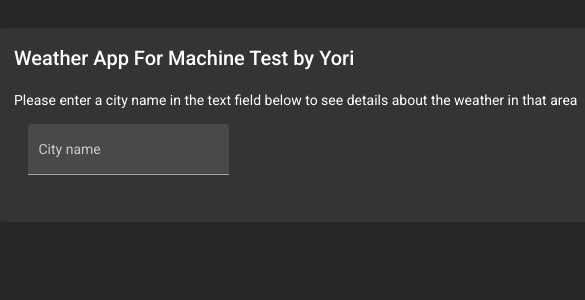
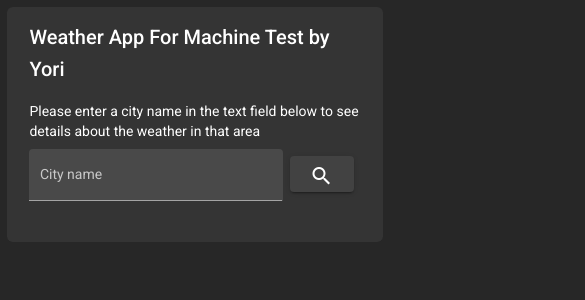
Before and after one commit to Yori1/weather-app-machine-test-yori, an Angular app: page /searching in a window 390 px wide. Shown: the top 300 px of the page, 585 px wide, since content can reach past the window. Built offline with nearby package versions, Linux system fonts and the light colour scheme.

Commit message:
made search component css responsive

```diff
--- a/src/app/app.component.scss
+++ b/src/app/app.component.scss
@@ -3,12 +3,12 @@
 
 .router-outlet-content {
     display: block;
-    width: 85em;
+    border-radius: 0.4em;
+    padding: 1.6em;
+    padding-top: 1em;
+    box-shadow: 0em 0.1px 0.5px rgba(0,0,0,0.2);
+    background-color: mat-color($my-app-primary);
+    max-width: fit-content;
     margin-left: auto;
     margin-right: auto;
-    margin-top: 2em;
-    border-radius: 0.67%;
-    padding: 1em;
-    background-color: mat-color($my-app-primary);
-
 }
--- a/src/app/search/container/searching/searching.component.html
+++ b/src/app/search/container/searching/searching.component.html
@@ -2,8 +2,11 @@
 <div>Please enter a city name in the text field below to see details about the weather in that area</div>
 
 <form class="search-form" (ngSubmit)="submit()">
-  <mat-form-field appearance="fill">
+  <mat-form-field class="form-field" appearance="fill">
     <mat-label>City name</mat-label>
     <input color="primary" matInput type="text" [(ngModel)]="searchTerm" name="searchTerm">
   </mat-form-field>
+  <button mat-raised-button>
+    <mat-icon>search</mat-icon>
+</button>
 </form>
--- a/src/app/search/container/searching/searching.component.scss
+++ b/src/app/search/container/searching/searching.component.scss
@@ -1,8 +1,15 @@
 .search-form {
     display: flex;
-    margin: 1em;
+    margin-top: 0.6em;
+    max-width: 34em;
 }
 
-#search-input {
-    width: 100% !important;
+.form-field {
+    width: 100%;
 }
+
+.mat-raised-button {
+    display: block;
+    height: fit-content !important;
+    margin: 0.5em;
+}
--- a/src/app/search/container/searching/searching.component.ts
+++ b/src/app/search/container/searching/searching.component.ts
@@ -1,5 +1,5 @@
 import { Component, OnInit } from '@angular/core';
-import { OpenWeatherService } from 'src/app/shared/open.weather.service';
+import { OpenWeatherService } from 'src/app/shared/services/open.weather.service';
 import { Router } from '@angular/router';
 import { first } from 'rxjs/operators';
 
--- a/src/app/shared/open.weather.service.ts
+++ b/src/app/shared/services/open.weather.service.ts
@@ -1,11 +1,11 @@
 import { Injectable } from '@angular/core';
 import { Observable } from 'rxjs';
-import { DirectGeocodingResult } from './models/DirectGeocodingResult';
-import { SharedModule } from './shared.module';
+import { DirectGeocodingResult } from '../models/DirectGeocodingResult';
+import { SharedModule } from '../shared.module';
 import { HttpClient } from '@angular/common/http';
 import { environment } from 'src/environments/environment';
-import { switchMap } from 'rxjs/operators';
-import { BasicWeatherReport } from './models/BasicWeatherReport';
+import { switchMap, map } from 'rxjs/operators';
+import { BasicWeatherReport } from '../models/BasicWeatherReport';
 
 @Injectable({
   providedIn: SharedModule
@@ -15,11 +15,13 @@ export class OpenWeatherService {
   constructor(private http: HttpClient) { }
 
   getCurrentWeatherInformationByLonLan(lon: number, lat: number): Observable<BasicWeatherReport> {
-    return this.http.get<BasicWeatherReport>(`https://api.openweathermap.org/data/2.5/weather?lat=${lat}&lon=${lon}&appid=${environment.openWeatherApiKey}`);
+    return this.http.get<BasicWeatherReport>(`https://api.openweathermap.org/data/2.5/weather?units=metric&lat=${lat}&lon=${lon}&appid=${environment.openWeatherApiKey}`);
   }
 
   getCurrentWeatherInformationByCity(cityName: string): Observable<BasicWeatherReport> {
-    return this.getDirectGeocodingResult(cityName).pipe(switchMap(r => this.getCurrentWeatherInformationByLonLan(r[0].lon, r[0].lat)));
+    return this.getDirectGeocodingResult(cityName)
+      .pipe(switchMap(r => this.getCurrentWeatherInformationByLonLan(r[0].lon, r[0].lat)))
+      .pipe(map(r => ({...r, main: {...r.main, temp: Math.round(r.main.temp * 10) / 10 }})))
   }
 
   getDirectGeocodingResult(cityName: string): Observable<DirectGeocodingResult[]> {
--- a/src/app/shared/shared.module.ts
+++ b/src/app/shared/shared.module.ts
@@ -1,6 +1,6 @@
 import { NgModule } from '@angular/core';
 import { CommonModule } from '@angular/common';
-import { OpenWeatherService } from './open.weather.service';
+import { OpenWeatherService } from './services/open.weather.service';
 
 
 
--- a/src/app/weather-overview/container/weather-overview/weather-overview.component.html
+++ b/src/app/weather-overview/container/weather-overview/weather-overview.component.html
@@ -1,5 +1,5 @@
 <ng-container *ngIf="$basicWeatherReport|async as basicWeatherReport; else loading">
-    <div>Temp: {{basicWeatherReport.main.temp}}</div>
+    <div class="temperature">{{basicWeatherReport.main.temp}}°C</div>
     <div>{{basicWeatherReport.weather[0].description}}</div>
 </ng-container>
 
--- a/src/app/weather-overview/container/weather-overview/weather-overview.component.scss
+++ b/src/app/weather-overview/container/weather-overview/weather-overview.component.scss
@@ -0,0 +1,3 @@
+.temperature {
+    font-size: 3rem;
+}
--- a/src/app/weather-overview/container/weather-overview/weather-overview.component.ts
+++ b/src/app/weather-overview/container/weather-overview/weather-overview.component.ts
@@ -3,7 +3,7 @@ import { Router, ActivatedRoute, ParamMap } from '@angular/router';
 import { Observable } from 'rxjs';
 import { first } from 'rxjs/operators';
 import { BasicWeatherReport } from 'src/app/shared/models/BasicWeatherReport';
-import { OpenWeatherService } from 'src/app/shared/open.weather.service';
+import { OpenWeatherService } from 'src/app/shared/services/open.weather.service';
 
 @Component({
   selector: 'weather-weather-overview',
--- a/src/styles.scss
+++ b/src/styles.scss
@@ -5,4 +5,4 @@
 /* You can add global styles to this file, and also import other style files */
 
 html, body { height: 100%; }
-body { margin: 0; font-family: Roboto, "Helvetica Neue", sans-serif; background-color: mat-color($my-app-primary, 'darker'); color: mat-color($my-app-accent); }
+body { padding: 0.5em; margin: 0; font-family: Roboto, "Helvetica Neue", sans-serif; background-color: mat-color($my-app-primary, 'darker'); color: mat-color($my-app-accent); }
```
Also changed, not shown: src/app/search/search.module.ts (+5 -3 lines), src/assets/github.logo.png (added).
